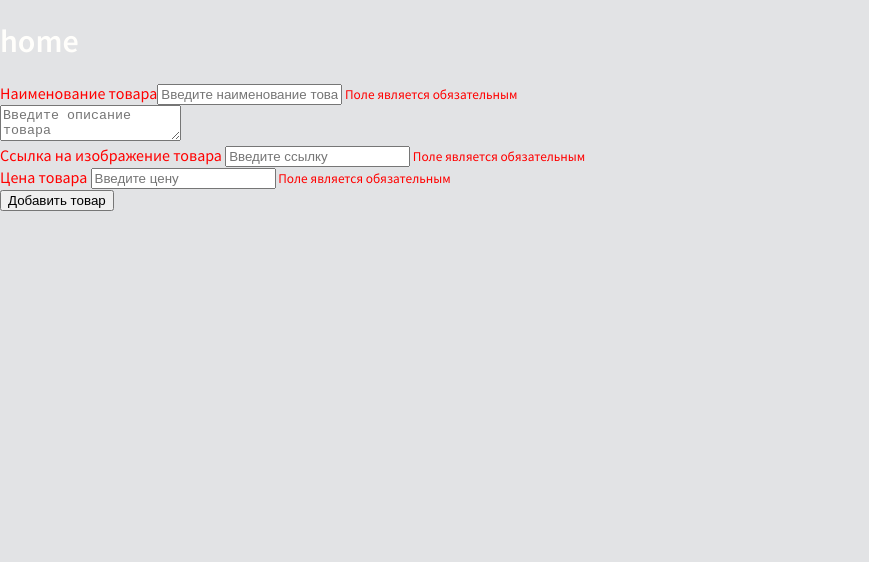
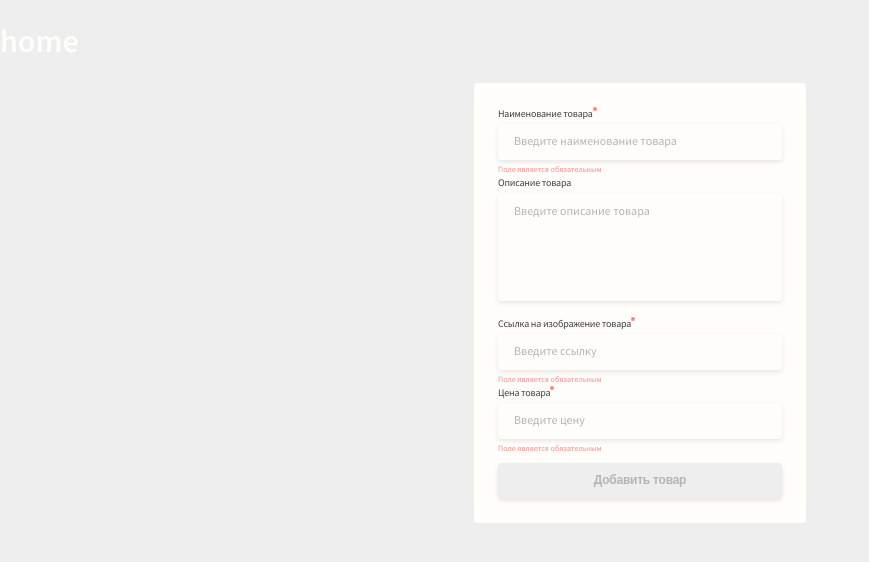
Before and after one commit to Senior-Pomidor/idaproject, a Vue app: page / in a window 1280 px wide. Shown: the top 562 px of the page, without its empty margins (0-869 px from the left). Built offline with nearby package versions, Linux system fonts and the light colour scheme.

Commit message:
added FormAdd base styles

```diff
--- a/package.json
+++ b/package.json
@@ -44,8 +44,7 @@
     },
     "extends": [
       "plugin:vue/essential",
-      "eslint:recommended",
-      "@vue/prettier"
+      "eslint:recommended"
     ],
     "parserOptions": {
       "parser": "babel-eslint"
--- a/src/components/Card.vue
+++ b/src/components/Card.vue
@@ -66,7 +66,6 @@ $transition-duration: 0.2s;
   color: $font-color;
   background-color: $bg-color;
   border-radius: $border-radius;
-  margin: 0 auto;
   box-shadow: 0px 20px 30px rgba(0, 0, 0, 0.04),
     0px 6px 10px rgba(0, 0, 0, 0.02);
 
--- a/src/components/FormAdd.vue
+++ b/src/components/FormAdd.vue
@@ -1,7 +1,7 @@
 <template>
   <form action="" :class="formAdd['form-add']">
     <div :class="{ [formAdd.group]: true, [formAdd.required]: true }">
-      <label :class="formAdd.name" for="title">Наименование товара</label>
+      <label :class="formAdd.label" for="title">Наименование товара</label>
       <input
         :class="formAdd.input"
         type="text"
@@ -9,15 +9,17 @@
         name="title"
         placeholder="Введите наименование товара"
       />
-      <small :class="formAdd[required - text]">
+      <small :class="formAdd['required-helper']">
         Поле является обязательным
       </small>
     </div>
 
     <div :class="formAdd.group">
-      <label :class="formAdd.name" for="descripton"></label>
+      <label :class="formAdd.label" for="descripton">
+        Описание товара
+      </label>
       <textarea
-        :class="formAdd.input"
+        :class="{ [formAdd.input]: true, [formAdd.textarea]: true }"
         id="descripton"
         name="descripton"
         placeholder="Введите описание товара"
@@ -25,7 +27,7 @@
     </div>
 
     <div :class="{ [formAdd.group]: true, [formAdd.required]: true }">
-      <label :class="formAdd.name" for="img">
+      <label :class="formAdd.label" for="img">
         Ссылка на изображение товара
       </label>
       <input
@@ -35,13 +37,13 @@
         name="img"
         placeholder="Введите ссылку"
       />
-      <small :class="formAdd[required - text]">
+      <small :class="formAdd['required-helper']">
         Поле является обязательным
       </small>
     </div>
 
     <div :class="{ [formAdd.group]: true, [formAdd.required]: true }">
-      <label :class="formAdd.name" for="price"> Цена товара </label>
+      <label :class="formAdd.label" for="price"> Цена товара </label>
       <input
         :class="formAdd.input"
         type="text"
@@ -49,13 +51,13 @@
         name="price"
         placeholder="Введите цену"
       />
-      <small :class="formAdd[required - text]">
+      <small :class="formAdd['required-helper']">
         Поле является обязательным
       </small>
     </div>
 
     <input
-      :class="formAdd['submit-btn']"
+      :class="{ [formAdd['submit-btn']]: true, [formAdd.input]: true }"
       type="submit"
       value="Добавить товар"
       @click.prevent
@@ -70,9 +72,142 @@ export default {
 </script>
 
 <style lang="scss" module="formAdd">
+// Дефолтные значения переменных, если не заданы глобальные
+// $font-color: #3F3F3F !default;
+$color-white: #fffefb !default;
+$font-color-dafault: #49485e !default;
+$color-black: #3f3f3f !default;
+$color-white: #fffefb !default;
+$color-grey: #b4b4b4 !default;
+$color-green: #7bae73 !default;
+$font-family-dafault: Arial !default;
+$color-grey-light: #eeeeee !default;
+$color-red: #FF8484 !default;
+
+// $font-color: red;
+$bg-color: $color-white;
+$border-radius: 0.25rem;
+$label-font-color: $font-color-dafault;
+$input-font-color: $color-black;
+$input-bg-color: $color-white;
+$input-placeholder-color: $color-grey;
+
+$btn-color: $input-placeholder-color;
+$btn-bg-color: $color-grey-light;
+
+$btn-color--active: #fff;
+$btn-bg-color--active: $color-green;
+$required-helper-color: $color-red;
+
 .form-add {
-  .required {
-    color: red;
+  width: 100%;
+  max-width: 332px;
+  margin: 0 auto; //dev
+  // color: $font-color;
+  background-color: $bg-color;
+  border-radius: $border-radius;
+  padding: 1.5rem;
+  box-sizing: border-box;
+
+  .group {
+    display: flex;
+    flex-direction: column;
+    align-items: flex-start;
+    width: 100%;
+		position: relative;
+    margin-bottom: 1rem;
+    // display: flex;
+    // flex-wrap: wrap;
+		&:last-of-type {
+			margin-bottom: 1.5rem;
+		}
   }
+
+  .label {
+    display: inline-block;
+    color: $label-font-color;
+    font-size: 0.625rem;
+    font-weight: 400;
+    line-height: 1.3;
+    letter-spacing: -0.02em;
+    margin-bottom: 0.25rem;
+  }
+
+  .input {
+    width: 100%;
+
+    color: $input-font-color;
+    font-size: 0.75rem;
+    line-height: 1.25;
+
+    background-color: $input-bg-color;
+    border: none;
+    box-shadow: 0px 2px 5px rgba(0, 0, 0, 0.1);
+    border-radius: $border-radius;
+    padding: 0.625rem 1rem calc(0.625rem + 1px);
+    box-sizing: border-box;
+
+    &::-webkit-input-placeholder {
+      color: $input-placeholder-color;
+      font-family: $font-family-dafault, sans-serif;
+    }
+
+    &::-moz-placeholder,
+    &:-moz-placeholder {
+      color: $input-placeholder-color;
+      font-family: $font-family-dafault, sans-serif;
+    }
+
+    &:focus {
+      border: none;
+      outline: none;
+    }
+  }
+
+	.textarea {
+		min-height: 6.75rem;
+		resize: none;
+	}
+
+  .submit-btn {
+    display: block;
+    width: 100%;
+
+    text-align: center;
+    color: $btn-color;
+    font-weight: 600;
+    letter-spacing: -0.02em;
+
+    background-color: $btn-bg-color;
+  }
+
+  .required-helper {
+		position: absolute;
+		left: 0;
+		top: calc(100% + .25rem);
+		font-size: .5rem;
+		line-height: 1.25;
+		color: $required-helper-color;
+		// visibility: hidden;
+		pointer-events: none;
+  }
+
+	.required {
+		.label {
+			position: relative;
+
+			&::before {
+				position: absolute;
+				top: 0;
+				left: 100%;
+				display: block;
+				width: .25rem;
+				height: .25rem;
+				background-color: $required-helper-color;
+				border-radius: 50%;
+				content: "";
+			}
+		}
+	}
 }
 </style>
--- a/src/styles/_vars/colors.scss
+++ b/src/styles/_vars/colors.scss
@@ -1,5 +1,6 @@
 $color-red: red;
 $color-white: #fff;
+$color-grey-air: #EEEEEE;
 $color-grey-light: #E2E3E5;
 $color-grey-shadow: #E5E5E5;
 $color-black-light: #0E0E0F;
@@ -11,6 +12,7 @@ $color-green-shadow: #009B63;
 // цвета проекта
 $color-black: #3F3F3F;
 $color-black-light: #49485E;
+$color-grey-light: #EEEEEE;
 $color-grey: #B4B4B4;
 $color-white: #FFFEFB;
 $color-red: #FF8484;
```
